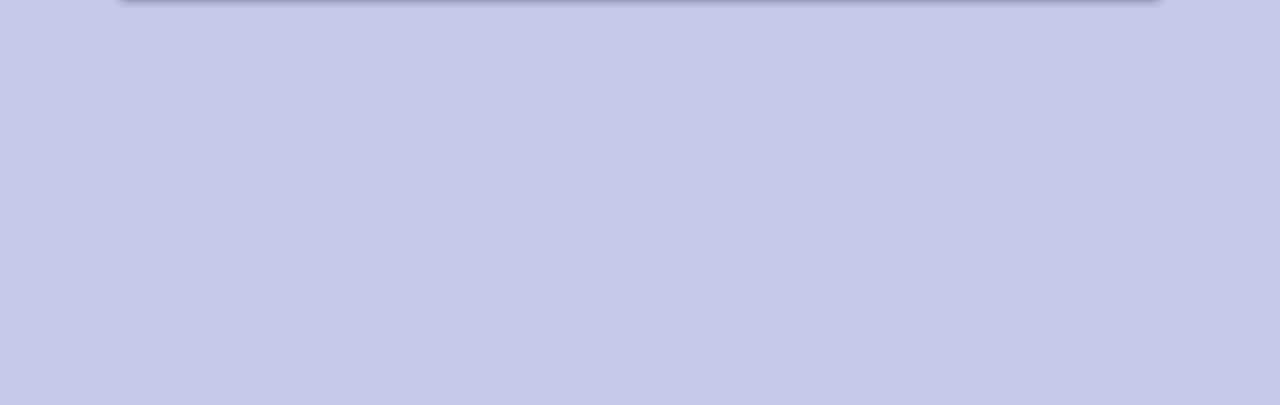
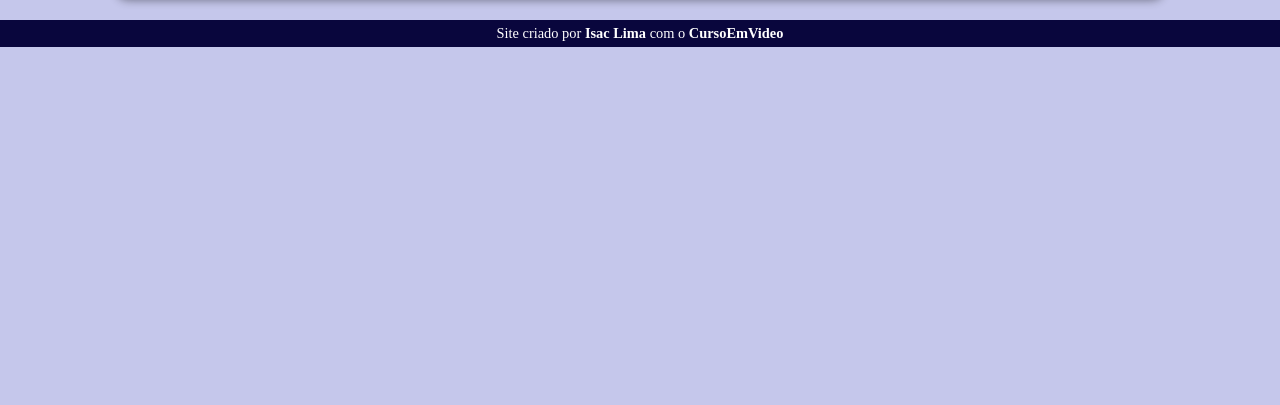
Before and after one commit to isacdelima/projeto-site_android, a plain HTML site: page contato.html in a window 1280 px wide. Shown: the part 395-800 px from the top of the page. Drawn offline with Linux system fonts and the light colour scheme.

Commit message:
Adicionando Footer em todas as páginas do Site.

```diff
--- a/contato.html
+++ b/contato.html
@@ -24,5 +24,6 @@
     </article>
 
    </main>
+   <footer><p>Site criado por <a href="https://www.instagram.com/isacdelima_/" target="_blank">Isac Lima</a> com o <a href="https://www.cursoemvideo.com/" target="_blank">CursoEmVideo</a></p></footer>
 </body>
 </html>
```
Also changed, not shown: noticias.html (+1 -0 lines).
